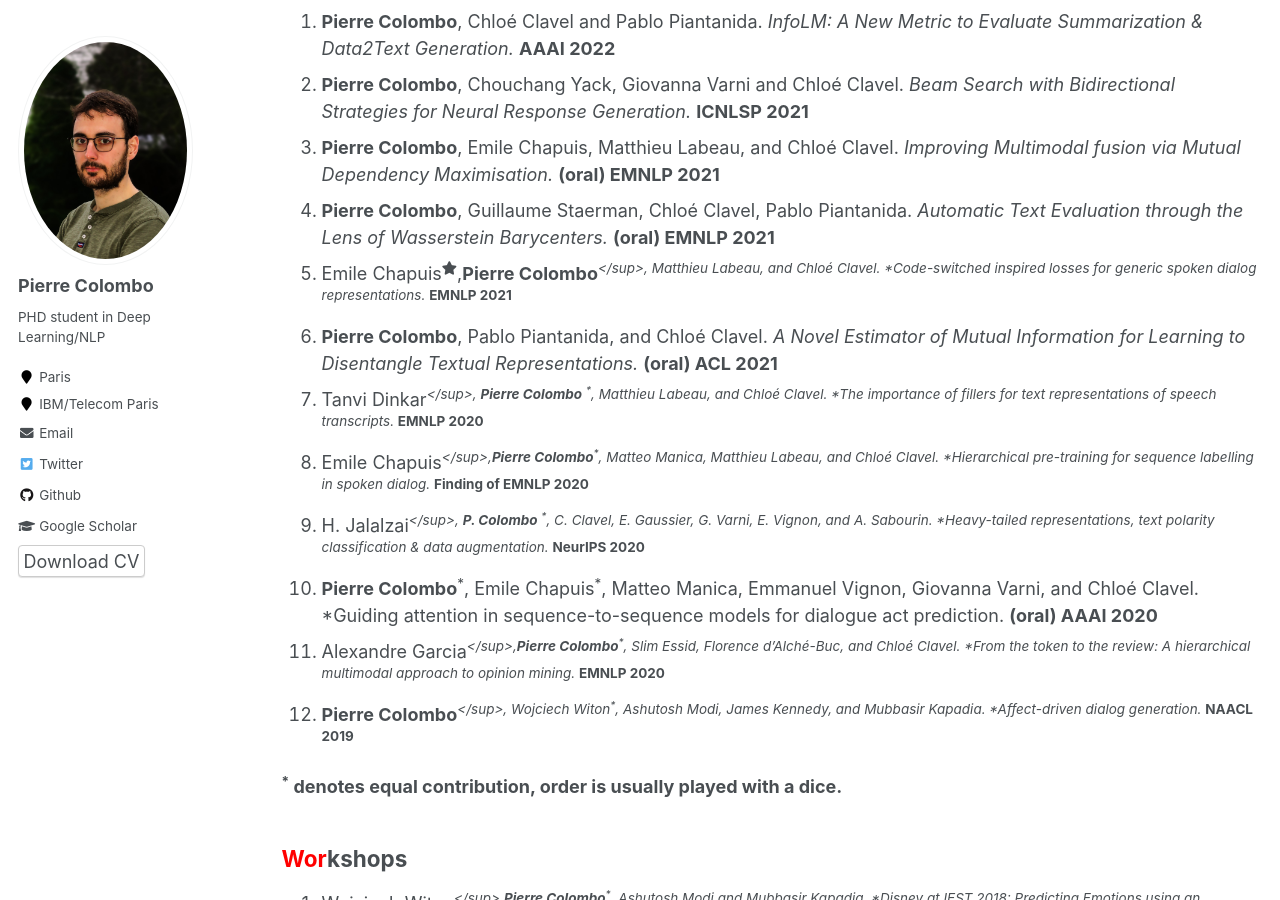
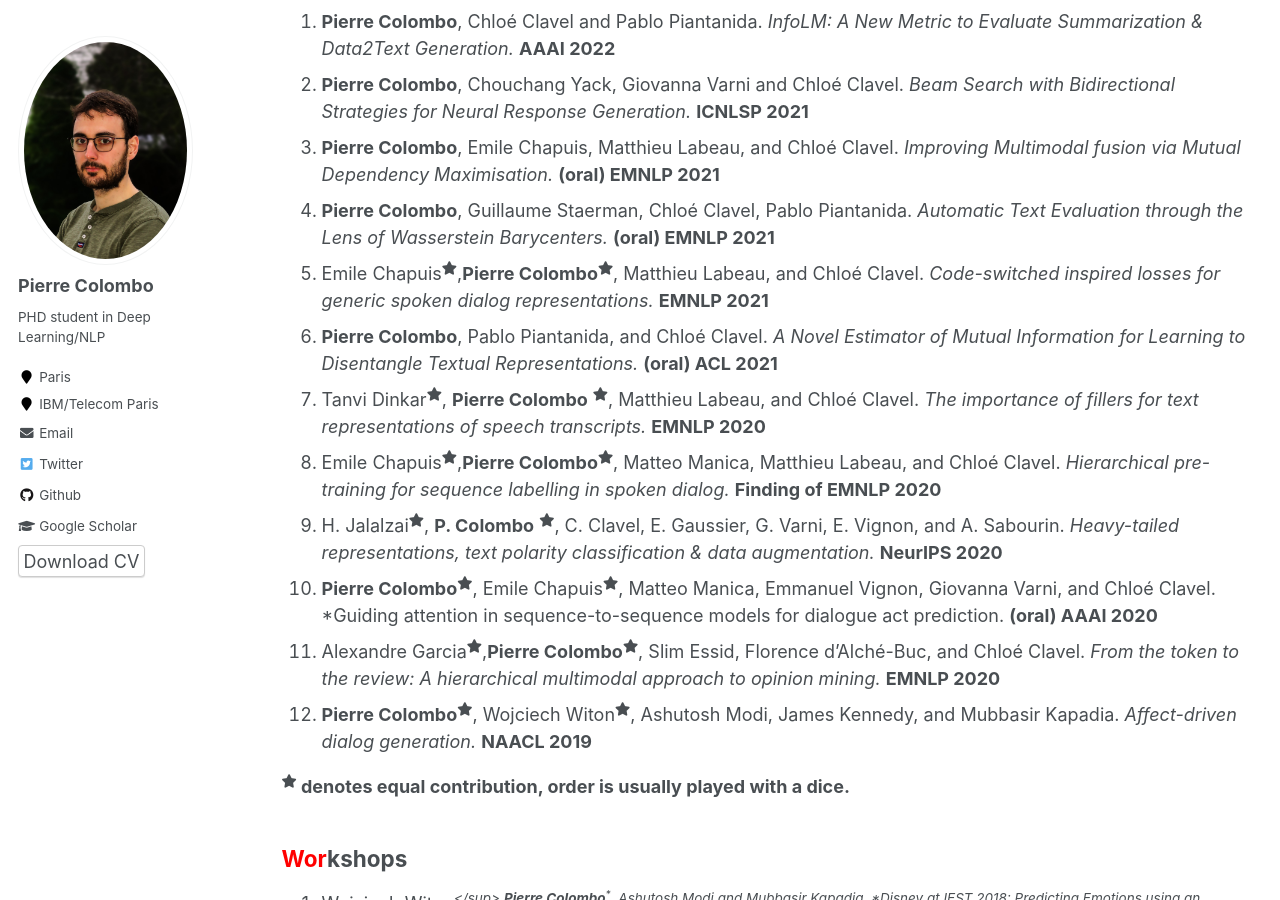
Before and after one commit to PierreColombo/PierreColombo.github.io, a Jekyll site: the page built from _pages/publications.md, in a window 1280 px wide and 900 px high, scrolled down 534 px. Built offline with Jekyll 4.4.1, drawn with Linux system fonts in a browser that asks for light colours.

Commit message:
adding tals

```diff
--- a/_pages/publications.md
+++ b/_pages/publications.md
@@ -21,17 +21,17 @@ author_profile: true
 2. **Pierre Colombo**, Chouchang Yack, Giovanna Varni and Chloé Clavel. *Beam Search with Bidirectional Strategies for Neural Response Generation.* **ICNLSP 2021**
 3. **Pierre Colombo**, Emile Chapuis, Matthieu Labeau, and Chloé Clavel. *Improving Multimodal fusion via Mutual Dependency Maximisation.* **(oral) EMNLP 2021**
 4. **Pierre Colombo**, Guillaume Staerman, Chloé Clavel, Pablo Piantanida. *Automatic Text Evaluation through the Lens of Wasserstein Barycenters.* **(oral) EMNLP 2021**
-5. Emile Chapuis<sup><i class="fas fa-star"></i></sup>,**Pierre Colombo**<sup>*</sup>, Matthieu Labeau, and Chloé Clavel. *Code-switched inspired losses for generic spoken dialog representations.* **EMNLP 2021**
+5. Emile Chapuis<sup><i class="fas fa-star"></i></sup>,**Pierre Colombo**<sup><i class="fas fa-star"></i></sup>, Matthieu Labeau, and Chloé Clavel. *Code-switched inspired losses for generic spoken dialog representations.* **EMNLP 2021**
 6. **Pierre Colombo**, Pablo Piantanida, and Chloé Clavel. *A Novel Estimator of Mutual Information for Learning to Disentangle Textual Representations.* **(oral) ACL 2021**
-7. Tanvi Dinkar<sup>*</sup>, **Pierre Colombo** <sup>*</sup>, Matthieu Labeau, and Chloé Clavel. *The importance of fillers for text representations of speech transcripts.* **EMNLP 2020**
-8. Emile Chapuis<sup>*</sup>,**Pierre Colombo**<sup>*</sup>, Matteo Manica, Matthieu Labeau, and Chloé Clavel. *Hierarchical pre-training for sequence labelling in spoken dialog.* **Finding of EMNLP 2020**
-9. H. Jalalzai<sup>*</sup>, **P. Colombo** <sup>*</sup>, C. Clavel, E. Gaussier, G. Varni, E. Vignon, and A. Sabourin. *Heavy-tailed representations, text polarity classification & data augmentation.* **NeurIPS 2020**
-10. **Pierre Colombo**<sup>*</sup>, Emile Chapuis<sup>*</sup>, Matteo Manica, Emmanuel Vignon, Giovanna Varni, and Chloé
+7. Tanvi Dinkar<sup><i class="fas fa-star"></i></sup>, **Pierre Colombo** <sup><i class="fas fa-star"></i></sup>, Matthieu Labeau, and Chloé Clavel. *The importance of fillers for text representations of speech transcripts.* **EMNLP 2020**
+8. Emile Chapuis<sup><i class="fas fa-star"></i></sup>,**Pierre Colombo**<sup><i class="fas fa-star"></i></sup>, Matteo Manica, Matthieu Labeau, and Chloé Clavel. *Hierarchical pre-training for sequence labelling in spoken dialog.* **Finding of EMNLP 2020**
+9. H. Jalalzai<sup><i class="fas fa-star"></i></sup>, **P. Colombo** <sup><i class="fas fa-star"></i></sup>, C. Clavel, E. Gaussier, G. Varni, E. Vignon, and A. Sabourin. *Heavy-tailed representations, text polarity classification & data augmentation.* **NeurIPS 2020**
+10. **Pierre Colombo**<sup><i class="fas fa-star"></i></sup>, Emile Chapuis<sup><i class="fas fa-star"></i></sup>, Matteo Manica, Emmanuel Vignon, Giovanna Varni, and Chloé
 Clavel. *Guiding attention in sequence-to-sequence models for dialogue act prediction. **(oral) AAAI 2020**
-11. Alexandre Garcia<sup>*</sup>,**Pierre Colombo**<sup>*</sup>, Slim Essid, Florence d’Alché-Buc, and Chloé Clavel. *From the token to the review: A hierarchical multimodal approach to opinion mining.* **EMNLP 2020**
-12. **Pierre Colombo**<sup>*</sup>, Wojciech Witon<sup>*</sup>, Ashutosh Modi, James Kennedy, and Mubbasir Kapadia. *Affect-driven dialog generation.* **NAACL 2019**
+11. Alexandre Garcia<sup><i class="fas fa-star"></i></sup>,**Pierre Colombo**<sup><i class="fas fa-star"></i></sup>, Slim Essid, Florence d’Alché-Buc, and Chloé Clavel. *From the token to the review: A hierarchical multimodal approach to opinion mining.* **EMNLP 2020**
+12. **Pierre Colombo**<sup><i class="fas fa-star"></i></sup>, Wojciech Witon<sup><i class="fas fa-star"></i></sup>, Ashutosh Modi, James Kennedy, and Mubbasir Kapadia. *Affect-driven dialog generation.* **NAACL 2019**
 
-**<sup>*</sup> denotes equal contribution, order is usually played with a dice.**
+**<sup><i class="fas fa-star"></i></sup> denotes equal contribution, order is usually played with a dice.**
 
 
 <span style="color:red">Wor</span>kshops
```
